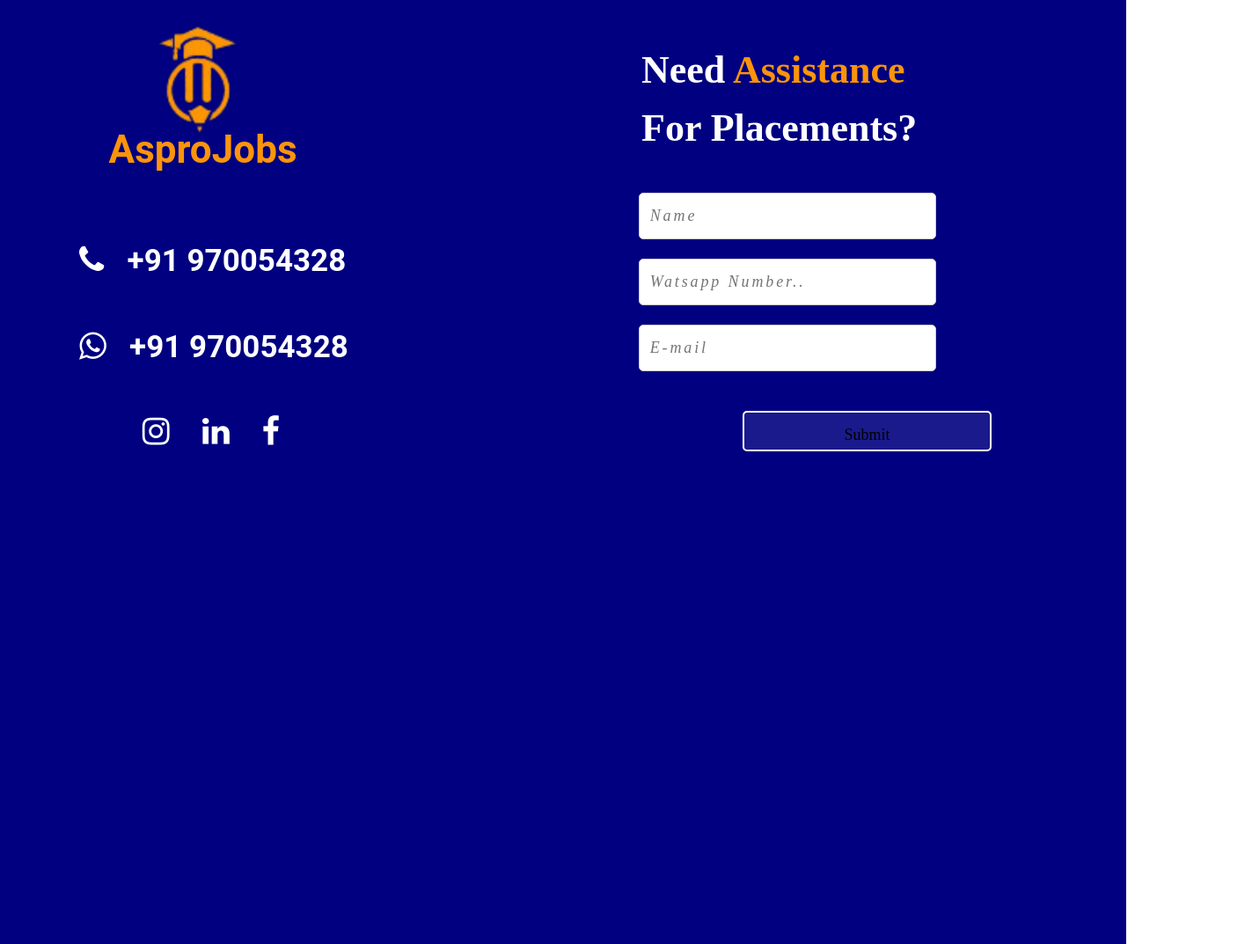
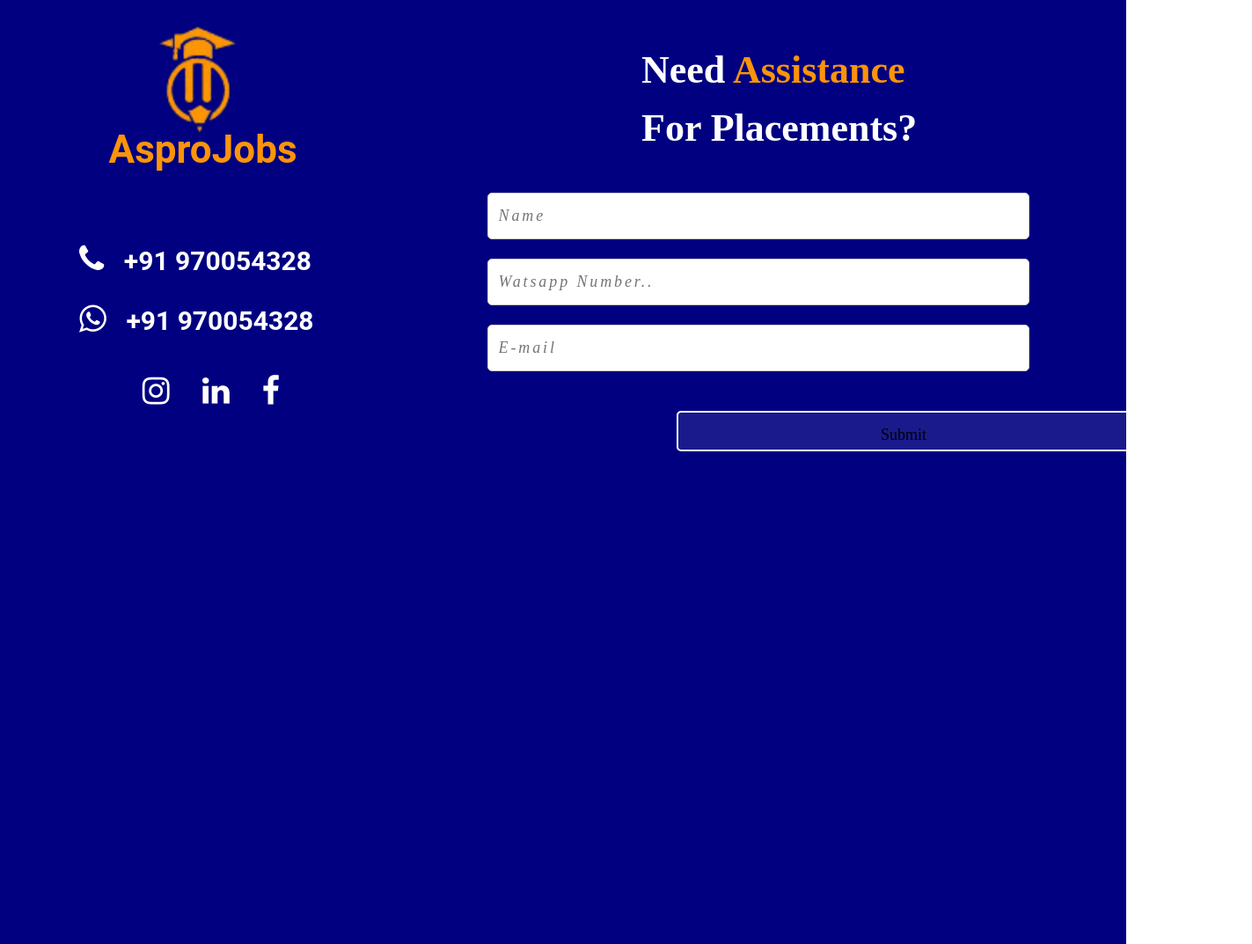
Before and after one commit to yaminipraveena/asprojobs, a plain HTML site: page index.html in a window 1280 px wide. Shown: the part 3683-4756 px from the top of the page at 88% size, 1423 px wide, since content can reach past the window. Drawn offline with Linux system fonts and the light colour scheme.

Commit message:
Add files via upload

```diff
--- a/style.css
+++ b/style.css
@@ -1193,7 +1193,7 @@ bottom: 45.94%;
 font-family: Roboto;
 font-style: normal;
 font-weight: bold;
-font-size: 35px;
+font-size: 30px;
 line-height: 41px;
 
 color: #FFFFFF;
@@ -1205,7 +1205,7 @@ text-decoration:none;
     position: absolute;
     left: 0.09%;
     right: 67.59%;
-    top:56.94%;
+    top:52.94%;
     bottom: 45.94%;
     display: inline-block;
     white-space: nowrap;
@@ -1221,7 +1221,7 @@ text-decoration:none;
     font-family: Roboto;
     font-style: normal;
     font-weight: bold;
-    font-size: 35px;
+    font-size: 30px;
     line-height: 41px;
 
     color: #FFFFFF;
@@ -1232,7 +1232,7 @@ text-decoration:none;
         position: absolute;
         left: 16.09%;
         right: 67.59%;
-        top:71.94%;
+        top:64.94%;
         bottom: 45.94%;
         display: inline-block;
         white-space: nowrap;
@@ -1296,8 +1296,8 @@ font-size:48px;
    }
     form{
         position: absolute;
-left: 51.38%;
-right: 0%;
+left: 30.38%;
+right: -19%;
 top: 32.31%;
 bottom: 1.99%;
     }
@@ -1311,8 +1311,8 @@ bottom: 1.99%;
         margin-bottom: 16px;
         resize: vertical;
         margin-left: 15.38%;
-        left: 51.38%;
-right: 0%;
+        left: 30.38%;
+right: -19%;
 top: 32.31%;
 bottom: 59.57%;
 
```
